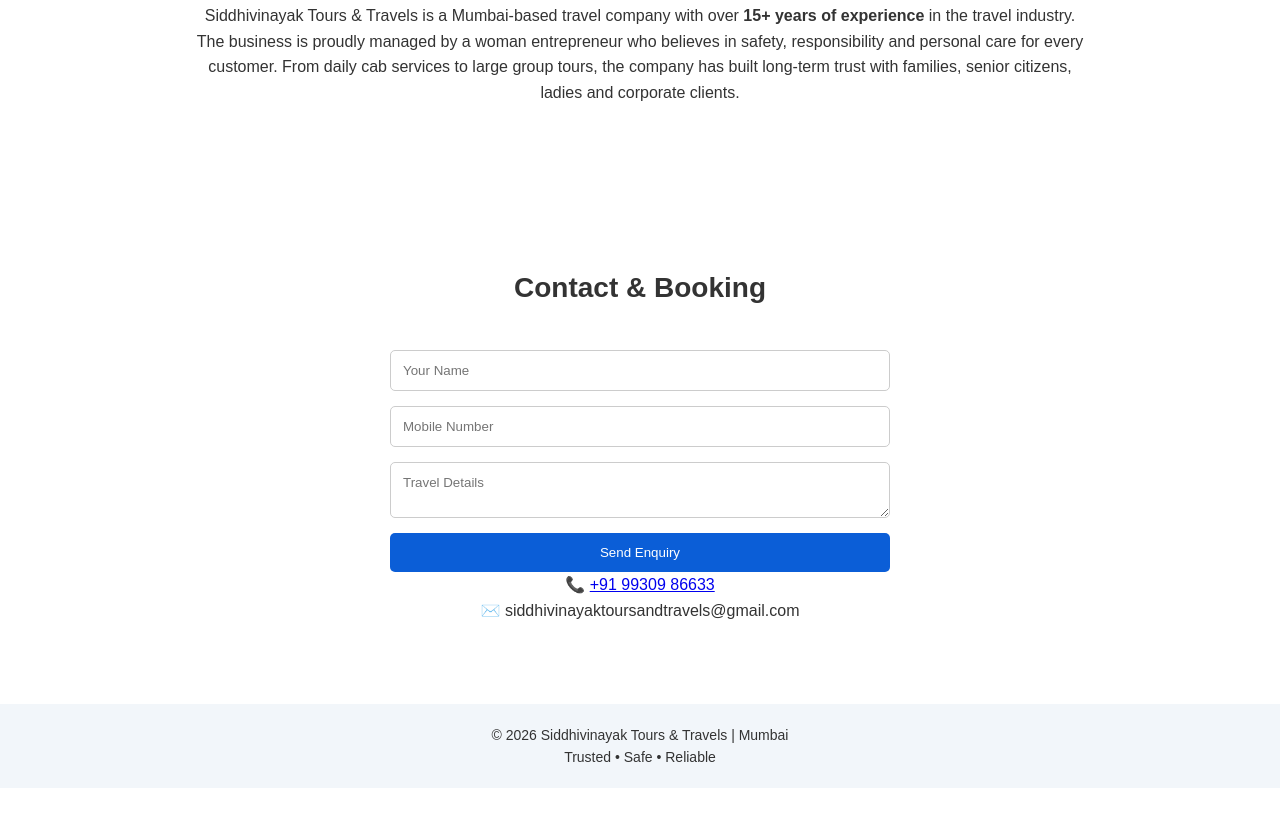
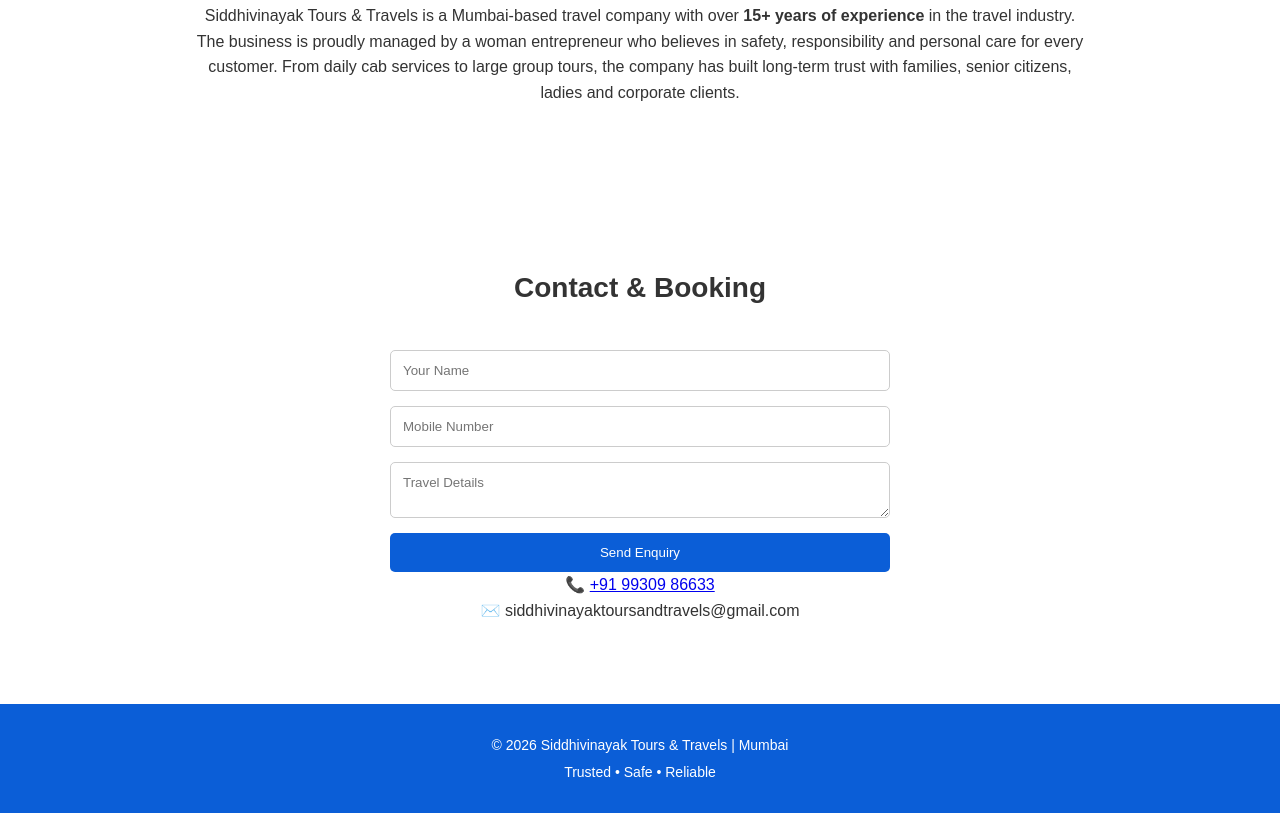
Before and after one commit to Sohel1708/siddhivinayak-tours-travels, a website: page index.html in a window 1280 px wide. Shown: the part 3100-3913 px from the top of the page. Before the commit the page ends 3888 px from the top, so only its background shows below. Drawn offline with Linux system fonts and the light colour scheme.

Commit message:
Footer color updated

```diff
--- a/css/style.css
+++ b/css/style.css
@@ -168,8 +168,13 @@
 
 /* FOOTER */
 footer {
-  background: #f2f6fa;
+  background: #0b5ed7;   /* same blue as header brand */
+  color: #ffffff;
   text-align: center;
-  padding: 20px;
+  padding: 25px 15px;
   font-size: 14px;
 }
+
+footer p {
+  margin: 5px 0;
+}
```
